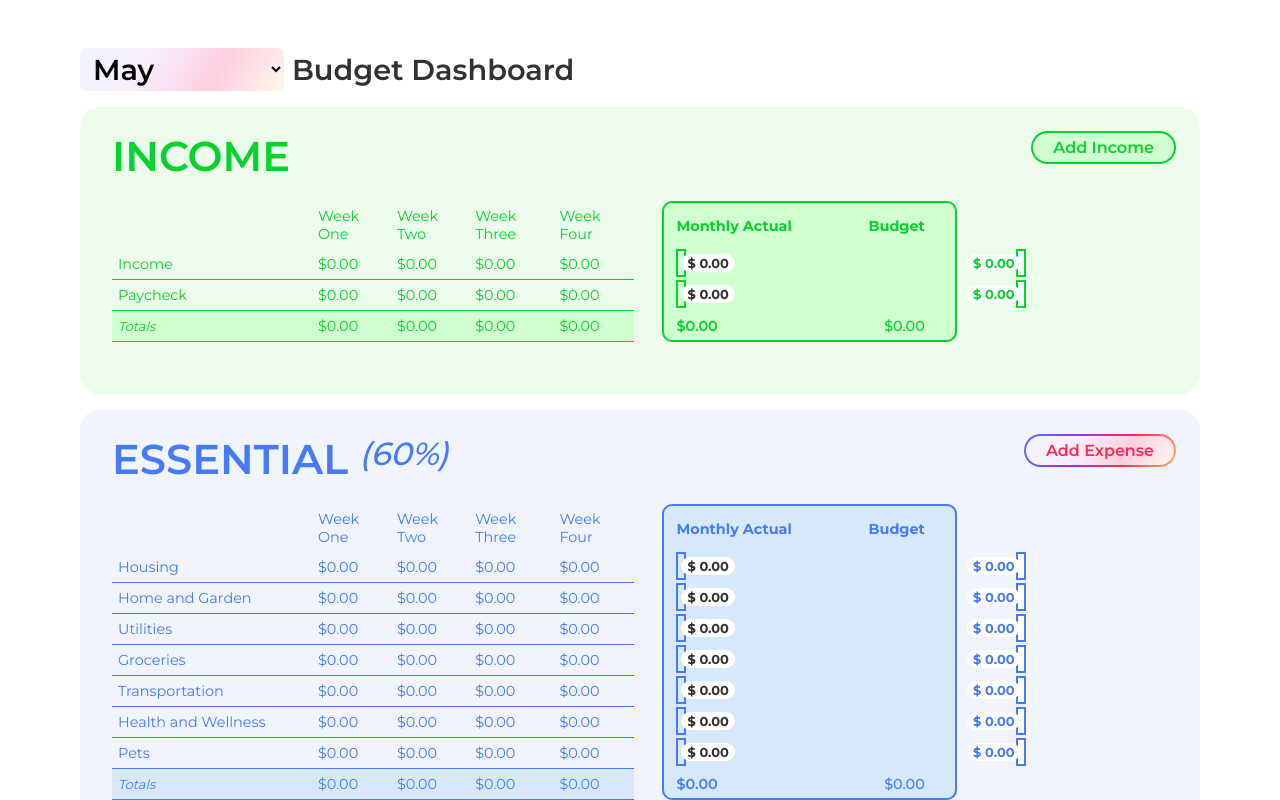
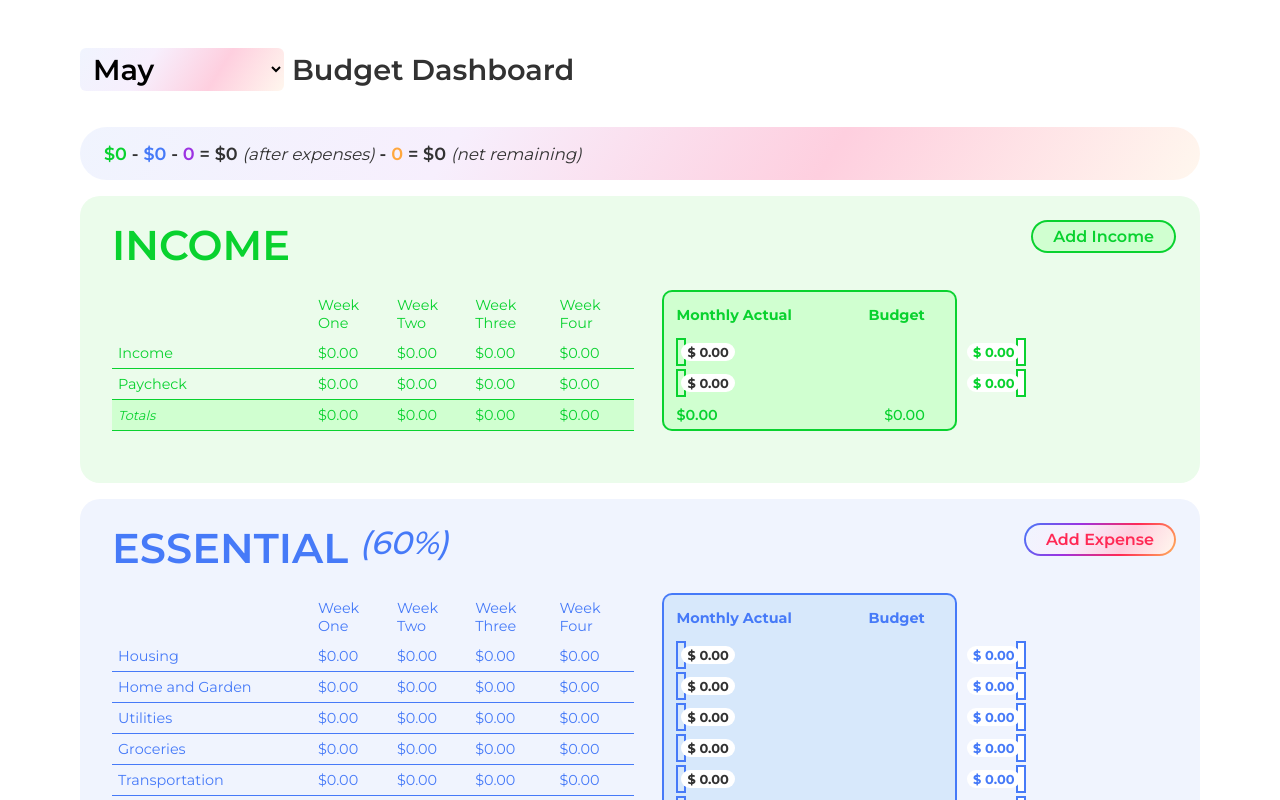
Before and after one commit to rubybeaches/BetterBudgetBuilds, a Next.js app: page /dashboard in a window 1280 px wide. Shown: the top 800 px of the page. Built offline with nearby package versions, Linux system fonts and the light colour scheme.

Commit message:
basic summary bar

```diff
--- a/src/app/dashboard/page.css
+++ b/src/app/dashboard/page.css
@@ -20,6 +20,20 @@ body {
 
 .monthTitle select option {
   font-size: 0.6em;
+}
+
+.baseBar {
+  padding: 16px 24px;
+  border-radius: 50px;
+  background: linear-gradient(122deg, #f0f4fe, #f7effd, #fecfdf, #fff7ee);
+  margin-top: 20px;
+  font-size: 1.1em;
+  font-weight: 600;
+}
+
+.baseBar em {
+  font-size: 0.95em;
+  font-weight: 400;
 }
 
 .expenseButton.left,
--- a/src/app/dashboard/page.tsx
+++ b/src/app/dashboard/page.tsx
@@ -83,15 +83,34 @@ const Dashboard = ({
   const essentialExpenses = useMemo(() => {
     return monthExpenses.filter((expense) => expense.type == "essential");
   }, [monthExpenses]);
+  const essentialExpenseTotal = essentialExpenses.reduce(
+    (sum, exp) => sum + exp.amount,
+    0
+  );
+
   const nonEssentialExpenses = useMemo(() => {
     return monthExpenses.filter((expense) => expense.type == "non-essential");
   }, [monthExpenses]);
+  const nonEssentialExpenseTotal = nonEssentialExpenses.reduce(
+    (sum, exp) => sum + exp.amount,
+    0
+  );
+
   const savingExpenses = useMemo(() => {
     return monthExpenses.filter((expense) => expense.type == "savings");
   }, [monthExpenses]);
+  const savingExpenseTotal = savingExpenses.reduce(
+    (sum, exp) => sum + exp.amount,
+    0
+  );
+
   const incomeExpenses = useMemo(() => {
     return monthExpenses.filter((expense) => expense.type == "income");
   }, [monthExpenses]);
+  const incomeExpenseTotal = incomeExpenses.reduce(
+    (sum, exp) => sum + exp.amount,
+    0
+  );
 
   const incomeMod: category[] = [
     ...defaultIncomeCategories,
@@ -117,6 +136,20 @@ const Dashboard = ({
         </select>{" "}
         Budget Dashboard
       </h2>
+
+      <div className="baseBar">
+        <span id="Income">${incomeExpenseTotal}</span> -{" "}
+        <span id="Essential">${essentialExpenseTotal}</span> -{" "}
+        <span id="Non-Essential">{nonEssentialExpenseTotal}</span> = $
+        {incomeExpenseTotal - essentialExpenseTotal - nonEssentialExpenseTotal}{" "}
+        <em>(after expenses)</em> -{" "}
+        <span id="Savings">{savingExpenseTotal}</span> = $
+        {incomeExpenseTotal -
+          essentialExpenseTotal -
+          nonEssentialExpenseTotal -
+          savingExpenseTotal}{" "}
+        <em>(net remaining)</em>
+      </div>
 
       <div id="Income" className="section">
         <h1>Income</h1>
```
